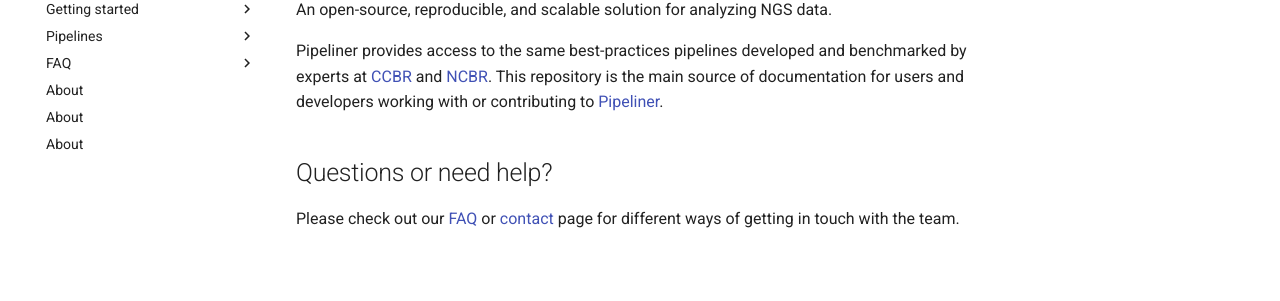
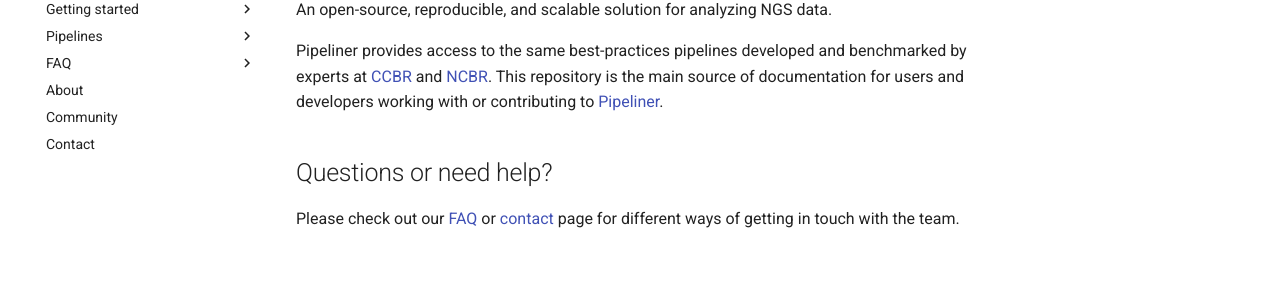
Before and after one commit to skchronicles/pipeliner-docs, an MkDocs documentation site: the page built from docs/index.md, in a window 1280 px wide. Shown: the part 183-484 px from the top of the page. Built offline with MkDocs 1.6.1 and Material for MkDocs 9.7.7, drawn with Linux system fonts in a browser that asks for light colours; comment, search, counter and statistics services are not loaded; part of the change alters nothing that is shown.

Commit message:
Updating navigation

```diff
--- a/mkdocs.yml
+++ b/mkdocs.yml
@@ -96,5 +96,5 @@ nav:
     - Data Privacy: dev/lorem_ipsum.md
     - License: dev/lorem_ipsum.md
   - Changelog: dev/lorem_ipsum.md
-  - Community: dev/lorem_ipsum.md
-  - Contact: dev/lorem_ipsum.md
+  - Community: community-and-contribution.md
+  - Contact: contact-us.md
```
